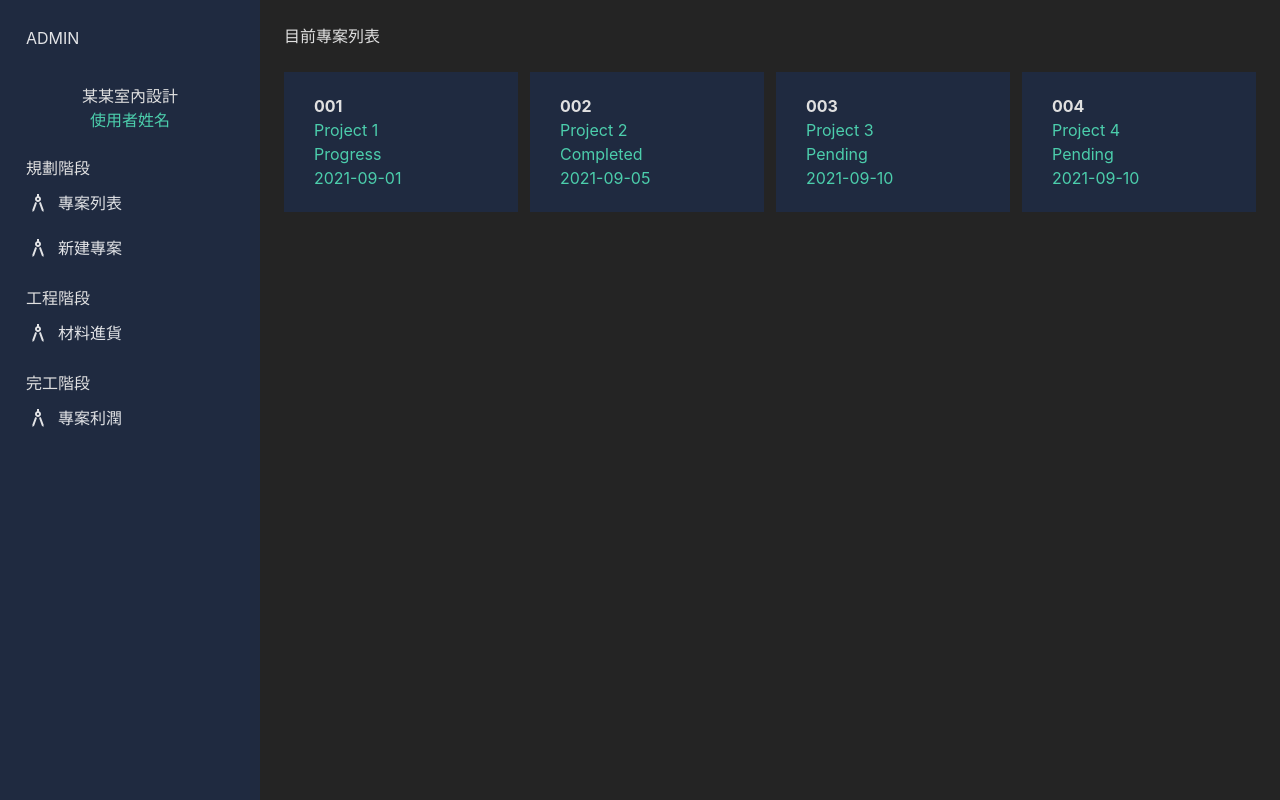
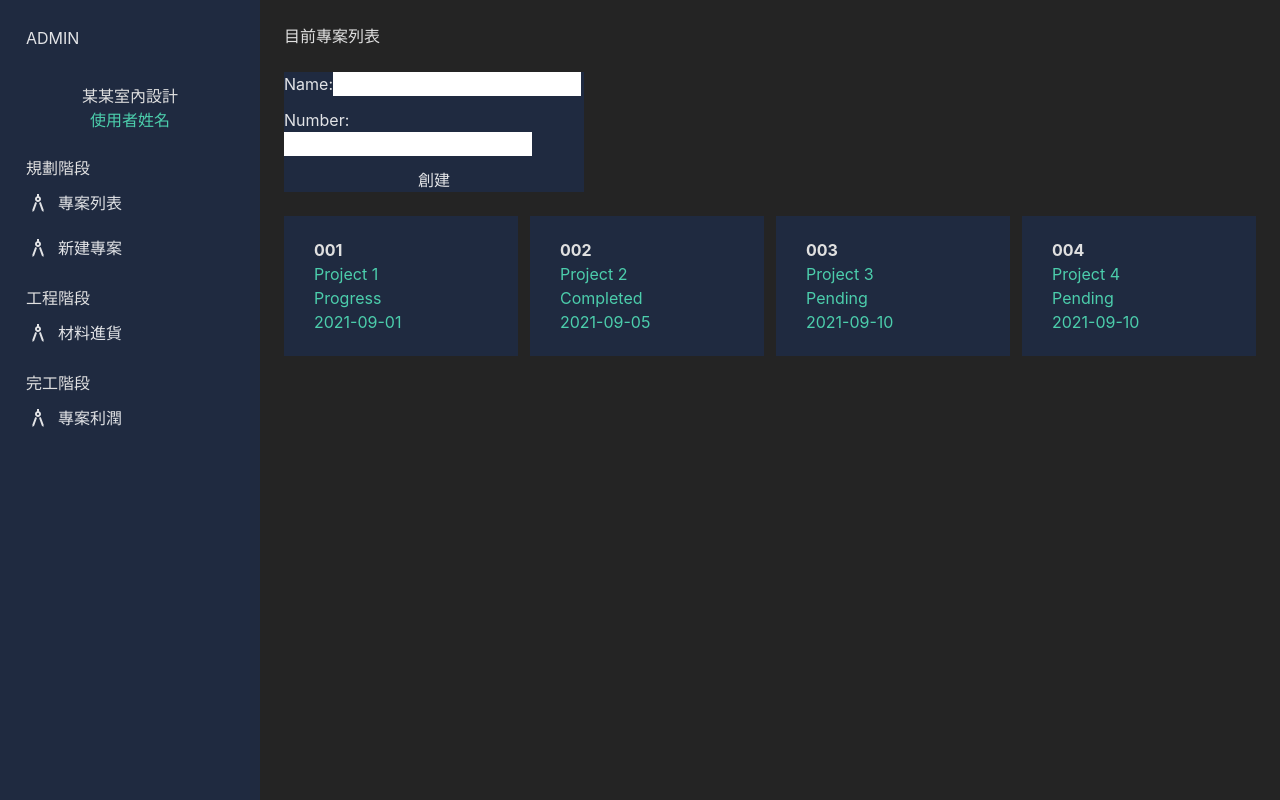
Before and after one commit to eddie8119/react-dashboard, a React (Vite) app: page / in a window 1280 px wide. Built offline with nearby package versions, Linux system fonts and the light colour scheme.

Commit message:
feat CreateProject

```diff
--- a/src/content/dashboards/CreateCase/index.tsx
+++ b/src/content/dashboards/CreateCase/index.tsx
@@ -1,7 +1,5 @@
-import React from "react";
-
 const CreateCase = () => {
-  return <div>CreateCase</div>;
+  return <p>222</p>;
 };
 
 export default CreateCase;
--- /dev/null
+++ b/src/content/dashboards/OverviewCase/CreateProject.tsx
@@ -0,0 +1,47 @@
+import { useState, FormEvent, FC } from "react";
+
+interface FormProps {
+  handleSubmitAddProject: (name: string, number: string) => void;
+}
+
+const CreateProject: FC<FormProps> = ({ handleSubmitAddProject }) => {
+  const [name, setName] = useState("");
+  const [number, setNumber] = useState("");
+
+  const handleSubmit = (event: FormEvent) => {
+    event.preventDefault();
+    console.log("name", name);
+    handleSubmitAddProject(name, number);
+
+    setName("");
+    setNumber("");
+  };
+
+  return (
+    <form
+      onSubmit={handleSubmit}
+      className="flex flex-col gap-3 w-[300px] bg-box-bg"
+    >
+      <label>
+        Name:
+        <input
+          type="text"
+          value={name}
+          onChange={(e) => setName(e.target.value)}
+        />
+      </label>
+
+      <label>
+        Number:
+        <input
+          type="text"
+          value={number}
+          onChange={(e) => setNumber(e.target.value)}
+        />
+      </label>
+      <input type="submit" value="創建" />
+    </form>
+  );
+};
+
+export default CreateProject;
--- a/src/content/dashboards/OverviewCase/index.tsx
+++ b/src/content/dashboards/OverviewCase/index.tsx
@@ -1,4 +1,6 @@
 import PageTitle from "./../../../components/PageTitle";
+import CreateProject from "./CreateProject";
+import { useState, useEffect } from "react";
 
 interface ProjectList {
   id: number;
@@ -9,7 +11,7 @@ interface ProjectList {
   number: string;
 }
 
-const projectLists: ProjectList[] = [
+const projectListsTest: ProjectList[] = [
   {
     id: 0,
     name: "Project 1",
@@ -45,9 +47,29 @@ const projectLists: ProjectList[] = [
 ];
 
 const OverviewCase = () => {
+  const [projectLists, setProjectLists] = useState<ProjectList[]>([]);
+
+  useEffect(() => {
+    setProjectLists(projectListsTest);
+  }, []);
+
+  const handleSubmitAddProject = (name: string, number: string) => {
+    const newProject: ProjectList = {
+      id: Date.now(),
+      name,
+      status: "Progress",
+      date: new Date().toISOString(),
+      picture: "",
+      number,
+    };
+
+    setProjectLists((prevProjectLists) => [...prevProjectLists, newProject]);
+  };
+
   return (
     <div className="w-full h-full flex flex-col gap-6 p-6">
       <PageTitle title="目前專案列表" />
+      <CreateProject handleSubmitAddProject={handleSubmitAddProject} />
       <div className="w-full grid grid-cols-1 md:grid-cols-4 gap-3 ">
         {projectLists.map((data) => (
           <div
```
